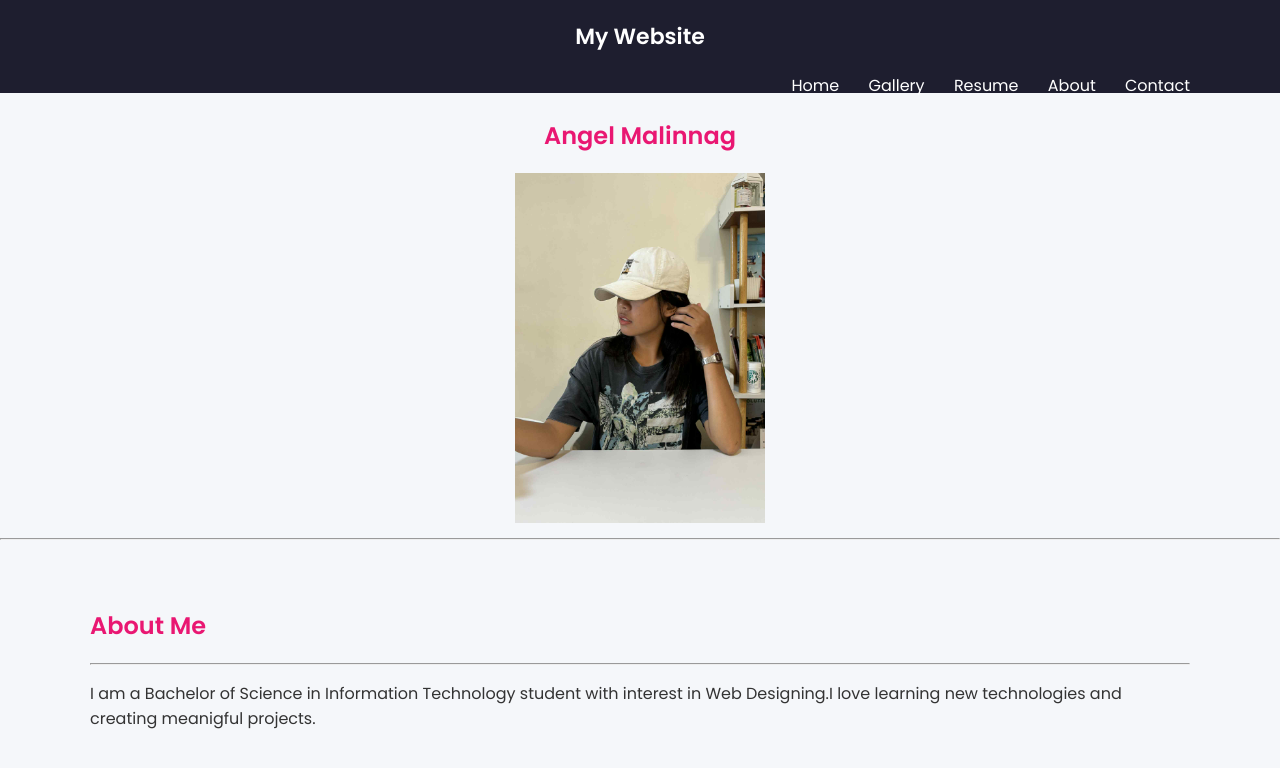
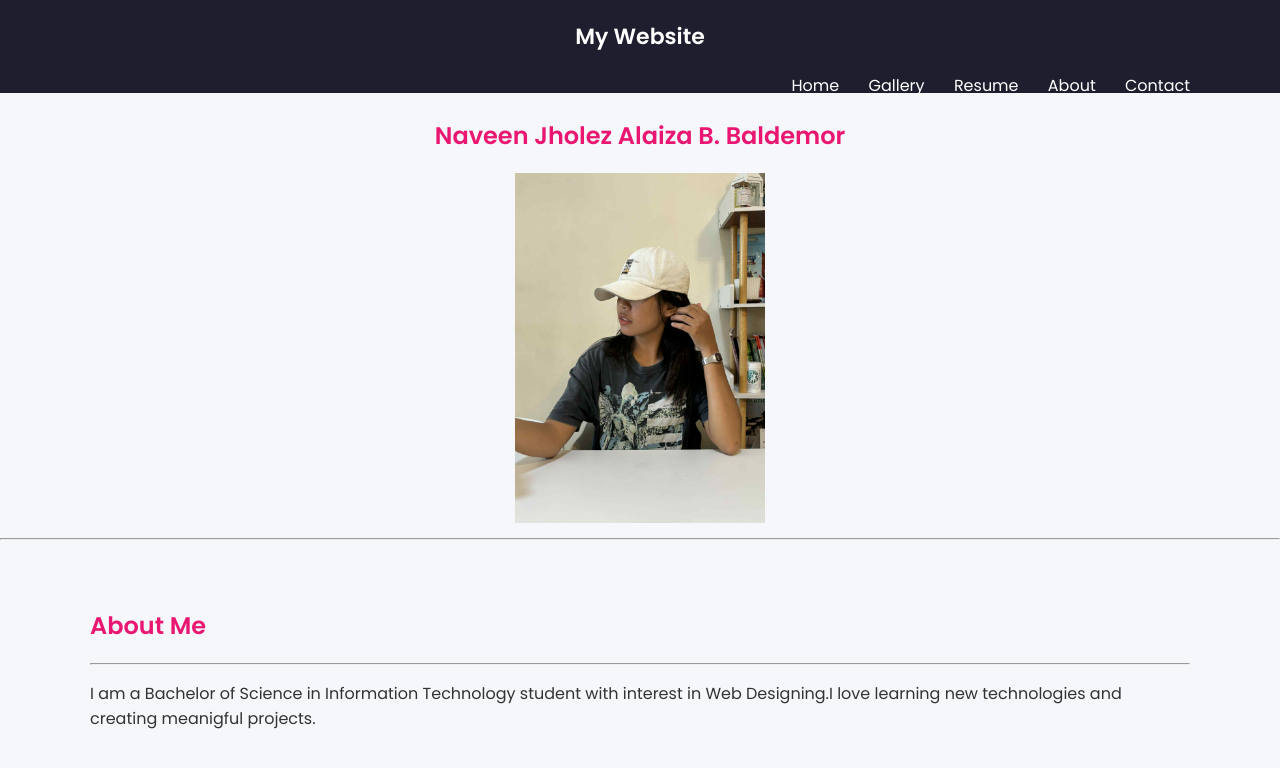
Before and after one commit to jholezalaiza/jholezalaiza.github.io, a plain HTML site: page about.html in a window 1280 px wide. Drawn offline with Linux system fonts and the light colour scheme.

Commit message:
Update about.html

```diff
--- a/about.html
+++ b/about.html
@@ -31,7 +31,7 @@
     <body>
         <br>
         <center>
-            <h2><span>Angel Malinnag</span></h2>
+            <h2><span>Naveen Jholez Alaiza B. Baldemor</span></h2>
             <IMG src="ACT12_BALDEMOR/14.jfif" width="250" height="350">
         </center>
         <hr>
@@ -46,4 +46,5 @@
     </body>
 
 
+
 </html>
```
